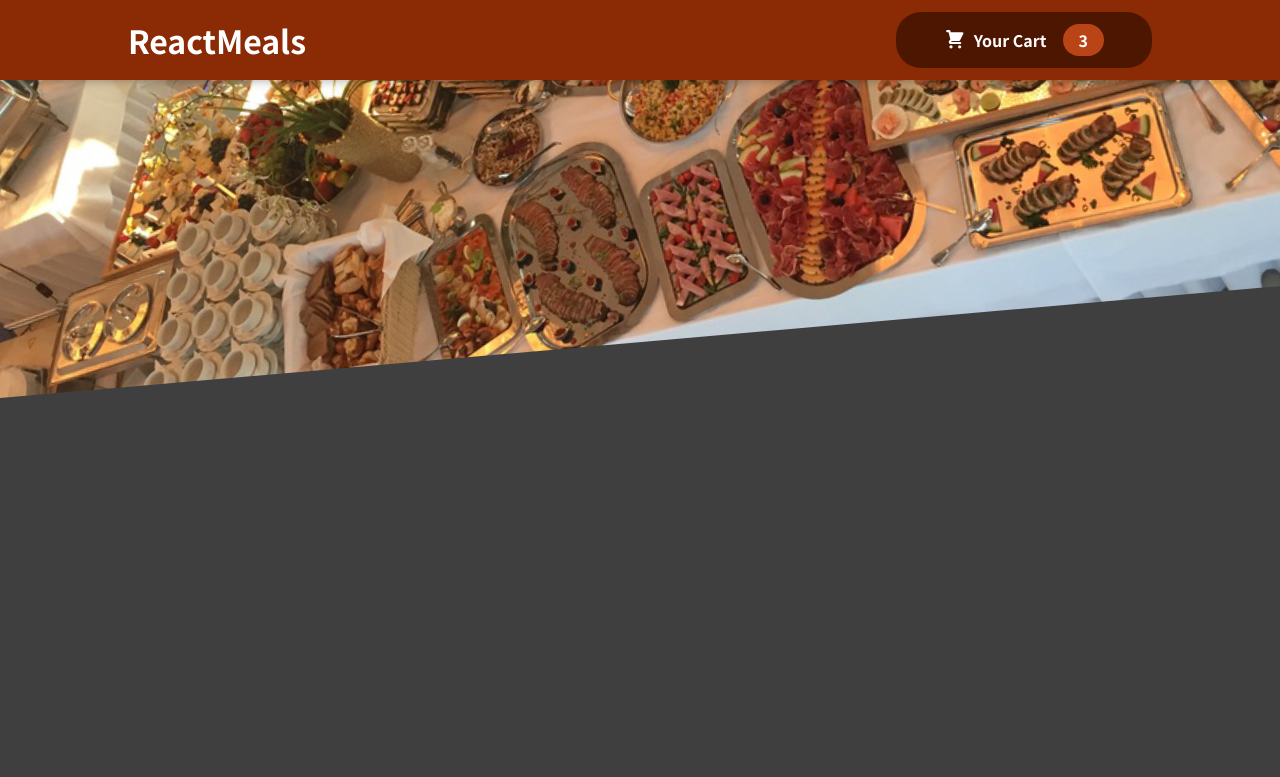
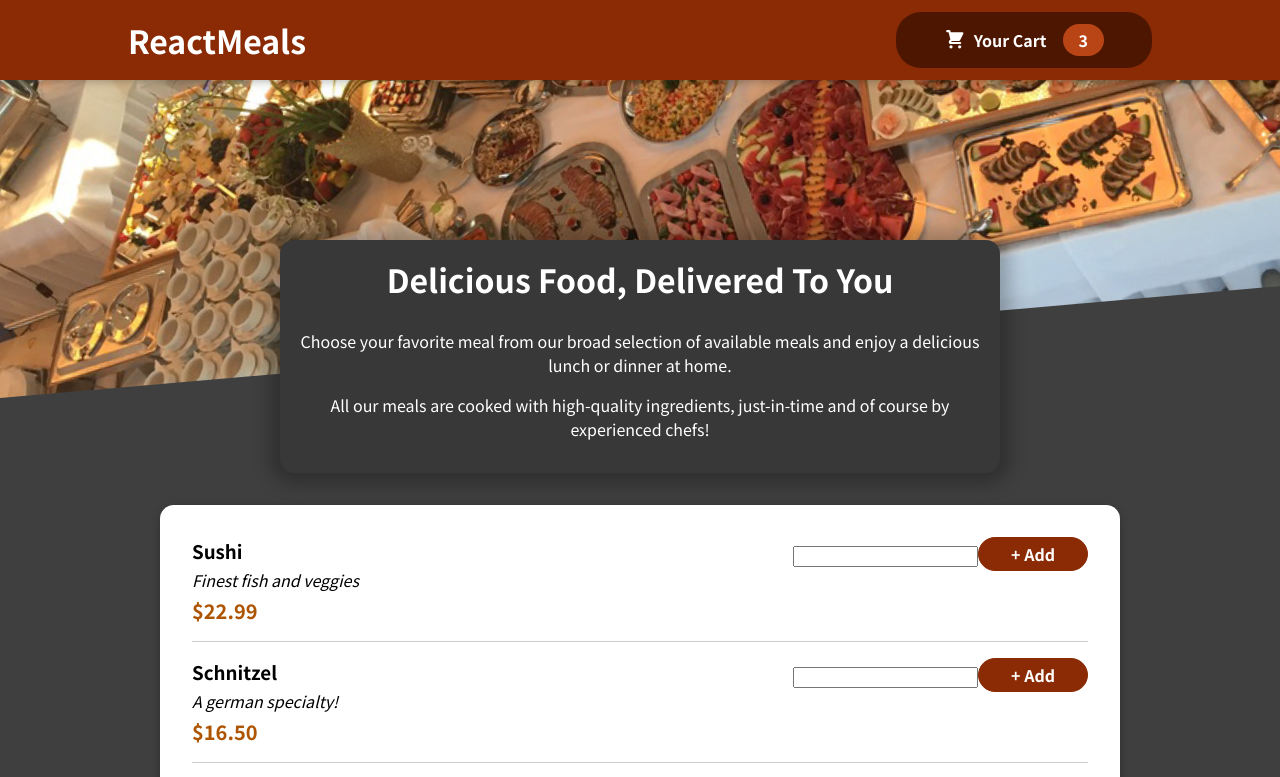
Before and after one commit to chaltu11hassan/food-ordering-app, a React (Create React App) app: page / in a window 1280 px wide. Shown: the top 777 px of the page. Built offline with nearby package versions, Linux system fonts and the light colour scheme.

Commit message:
form added

```diff
--- a/src/App.js
+++ b/src/App.js
@@ -2,11 +2,15 @@
 
 import Header from "./components/Layout/Header";
 
+import Meals from "./components/Meals/Meals";
+
 function App() {
-
   return (
     <Fragment>
       <Header />
+      <main>
+        <Meals />
+      </main>
     </Fragment>
   );
 }
--- a/src/components/Meals/AvaialableMeals.js
+++ b/src/components/Meals/AvaialableMeals.js
@@ -1,36 +1,55 @@
 import React from "react";
+
+import classes from "./AvaialableMeals.module.css";
+
+import Card from "../UI/Card";
+
+import MealItem from "./MealItem/MealItem";
 
 const DUMMY_MEALS = [
   {
-      id: 'm1',
-      name: 'Sushi',
-      description: 'Finest fish and veggies',
+    id: "m1",
+    name: "Sushi",
+    description: "Finest fish and veggies",
     price: 22.99,
   },
   {
-      id: 'm2',
-      name: 'Schnitzel',
-      description: 'A german specialty!',
+    id: "m2",
+    name: "Schnitzel",
+    description: "A german specialty!",
     price: 16.5,
   },
   {
-      id: 'm3',
-      name: 'Barbecue Burger',
-      description: 'American, raw, meaty',
+    id: "m3",
+    name: "Barbecue Burger",
+    description: "American, raw, meaty",
     price: 12.99,
   },
   {
-      id: 'm4',
-      name: 'Green Bowl',
-      description: 'Healthy...and green...',
+    id: "m4",
+    name: "Green Bowl",
+    description: "Healthy...and green...",
     price: 18.99,
   },
 ];
 
+const AvaialableMeals = () => {
+  const mealsList = DUMMY_MEALS.map((meal) => (
+    <MealItem
+      key={meal.id}
+      name={meal.name}
+      description={meal.description}
+      price={meal.price}
+    />
+  ));
 
-
-const AvaialableMeals =()=>{
-    return
-}
+  return (
+    <section className={classes.meals}>
+      <Card>
+        <ul>{mealsList}</ul>
+      </Card>
+    </section>
+  );
+};
 
 export default AvaialableMeals;
--- /dev/null
+++ b/src/components/Meals/MealItem/MealItem.js
@@ -0,0 +1,25 @@
+import React from "react";
+
+import classes from "./MealItem.module.css";
+
+import MealItemForm from "./MealItemForm";
+
+const MealItem = (props) => {
+  const price = `$${props.price.toFixed(2)}`; //tofixed(2) give 2 decimal places
+
+  return (
+    <li className={classes.meal}>
+      <div>
+        <h3>{props.name}</h3>
+        <div className={classes.description}>{props.description}</div>
+        <div className={classes.price}>{price}</div>
+      </div>
+
+      <div>
+        <MealItemForm />
+      </div>
+    </li>
+  );
+};
+
+export default MealItem;
--- /dev/null
+++ b/src/components/Meals/MealItem/MealItem.module.css
@@ -0,0 +1,22 @@
+.meal {
+    display: flex;
+    justify-content: space-between;
+    margin: 1rem;
+    padding-bottom: 1rem;
+    border-bottom: 1px solid #ccc;
+  }
+
+  .meal h3 {
+    margin: 0 0 0.25rem 0;
+  }
+
+  .description {
+    font-style: italic;
+  }
+
+  .price {
+    margin-top: 0.25rem;
+    font-weight: bold;
+    color: #ad5502;
+    font-size: 1.25rem;
+  }
--- /dev/null
+++ b/src/components/Meals/MealItem/MealItemForm.js
@@ -0,0 +1,14 @@
+import React from "react";
+
+import classes from './MealItemForm.module.css';
+
+const MealItemForm =()=>{
+    return(
+        <form className={classes.form}>
+            <input></input>
+            <button>+ Add</button>
+        </form>
+    )
+}
+
+export default MealItemForm;
--- /dev/null
+++ b/src/components/Meals/MealItem/MealItemForm.module.css
@@ -0,0 +1,20 @@
+.form {
+    text-align: right;
+  }
+
+  .form button {
+    font: inherit;
+    cursor: pointer;
+    background-color: #8a2b06;
+    border: 1px solid #8a2b06;
+    color: white;
+    padding: 0.25rem 2rem;
+    border-radius: 20px;
+    font-weight: bold;
+  }
+
+  .form button:hover,
+  .form button:active {
+    background-color: #641e03;
+    border-color: #641e03;
+  }
--- a/src/components/Meals/Meals.js
+++ b/src/components/Meals/Meals.js
@@ -1,7 +1,17 @@
-import React from "react";
+import React, { Fragment } from "react";
 
-const Meals =()=>{
-    return
-}
+import MealsSummary from "./MealsSummary";
+
+import AvaialableMeals from "./AvaialableMeals";
+
+const Meals = () => {
+
+  return (
+    <Fragment>
+      <MealsSummary />
+      <AvaialableMeals />
+    </Fragment>
+  );
+};
 
 export default Meals;
--- a/src/components/Meals/MealsSummary.js
+++ b/src/components/Meals/MealsSummary.js
@@ -2,7 +2,7 @@
 
 import classes from './MealsSummary.module.css'
 
-const MealSummary = () => {
+const MealsSummary = () => {
   return (
     <section className={classes.summary}>
       <h2>Delicious Food, Delivered To You</h2>
@@ -18,4 +18,4 @@
   );
 };
 
-export default MealSummary;
+export default MealsSummary;
--- /dev/null
+++ b/src/components/UI/Card.js
@@ -0,0 +1,10 @@
+import React from "react";
+
+import classes from "./Card.module.css";
+
+const Card = (props) => {
+
+  return <div className={classes.card}>{props.children}</div>;
+};
+
+export default Card;
--- /dev/null
+++ b/src/components/UI/Card.module.css
@@ -0,0 +1,6 @@
+.card {
+    padding: 1rem;
+    box-shadow: 0 2px 8px rgba(0, 0, 0, 0.25);
+    border-radius: 14px;
+    background-color: white;
+  }
```
Lines whose indentation alone changed are shown as unchanged.
